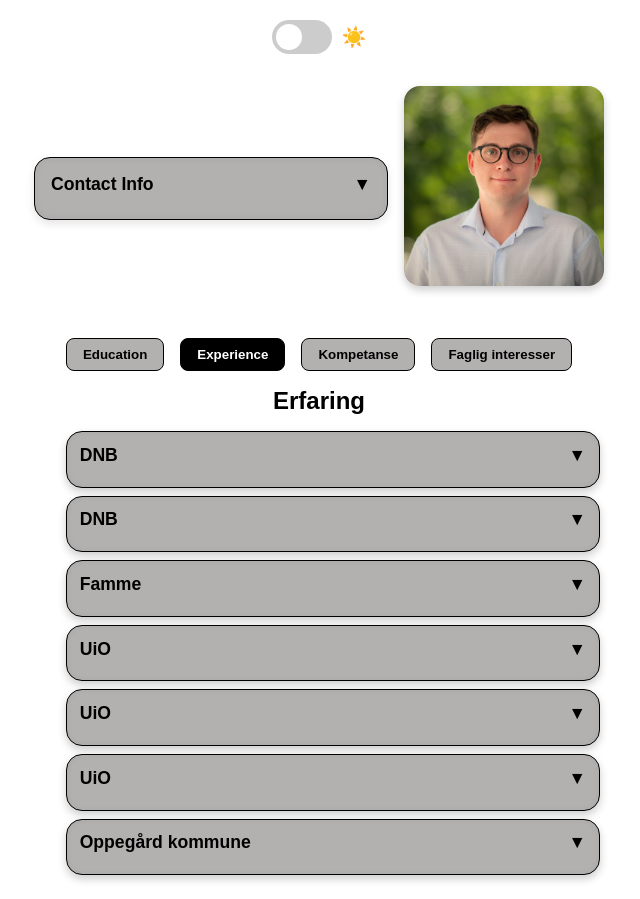
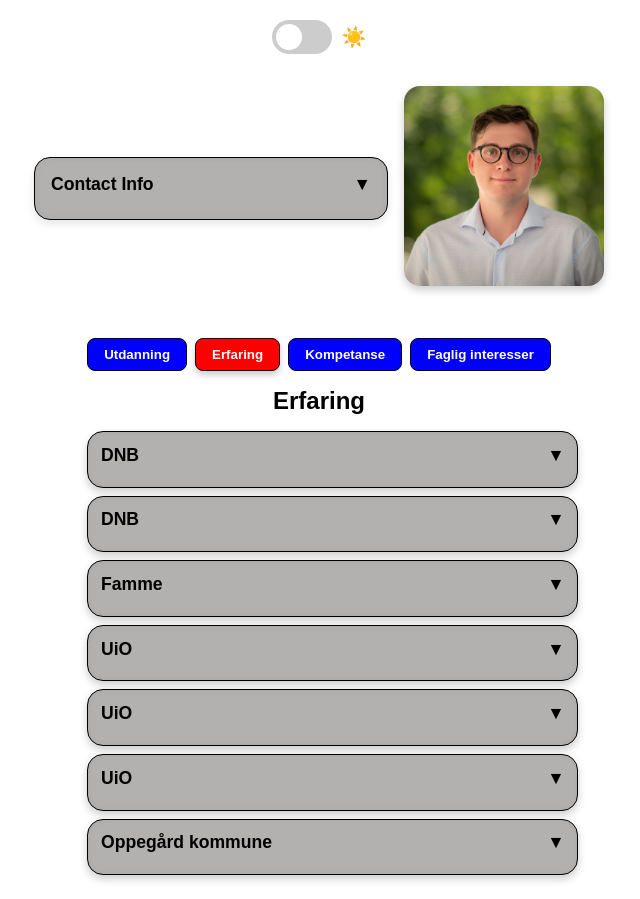
Before and after one commit to larsPalm/about-me, a SvelteKit app: page / in a window 1280 px wide. Shown: the whole page, without its empty margins (321-961 px from the left). Built offline with nearby package versions, Linux system fonts and the light colour scheme.

Commit message:
enkle forbedringer

```diff
--- a/src/components/ContentSwitch.svelte
+++ b/src/components/ContentSwitch.svelte
@@ -5,7 +5,7 @@
     import Competance from "./Competance.svelte";
     import TechPreferance from "./TechPreferance.svelte";
 
-    const tabs = ["Education", "Experience", "Kompetanse", "Faglig interesser"];
+    const tabs = ["Utdanning", "Erfaring", "Kompetanse", "Faglig interesser"];
     const activeTab = writable(tabs[1]);
 
     const setTab = (tab: string) => {
@@ -26,9 +26,9 @@
     </div>
 
     <div class="tab-content">
-        {#if $activeTab === "Education"}
+        {#if $activeTab === "Utdanning"}
             <EducationDisplay />
-        {:else if $activeTab === "Experience"}
+        {:else if $activeTab === "Erfaring"}
             <ExperienceList />
         {:else if $activeTab === "Faglig interesser"}
             <TechPreferance />
@@ -39,49 +39,39 @@
 </div>
 
 <style>
-    .tab-buttons {
-        display: flex;
-        justify-content: center;
-        gap: 1rem;
-        margin-bottom: 1rem;
-    }
-
-    .tab-buttons button {
+    button {
         padding: 0.5rem 1rem;
         border-radius: 0.5rem;
         border: 1px solid var(--text);
-        background: var(--comp-bg);
+        background-color: blue;
+        color: white;
         cursor: pointer;
         font-weight: bold;
         transition:
-            background 0.2s,
-            color 0.2s;
+            background-color 0.25s ease,
+            color 0.25s ease,
+            box-shadow 0.25s ease;
     }
 
-    .tab-buttons button.active {
-        background: var(--text);
+    /* Active tab */
+    button.active {
+        background-color: #ff0000;
+        color: var(--bg);
+        box-shadow: 0 4px 6px rgba(0, 0, 0, 0.2);
+    }
+
+    /* Hover effect */
+    button:hover {
+        background-color: var(--comp-bg);
         color: var(--bg);
     }
 
-    .tab-content {
+    /* Optional: spacing for multiple buttons */
+    .tab-buttons {
         display: flex;
+        gap: 0.5rem;
+        flex-wrap: wrap;
         justify-content: center;
-        flex-wrap: wrap;
-        gap: 1rem;
-    }
-
-    .school-list-container {
-        display: flex;
-        flex-wrap: wrap; /* allow wrapping */
-        gap: 1rem;
-        justify-content: center;
-        align-items: flex-start;
-    }
-
-    .school-list-container > * {
-        flex: 0 0 340px; /* fixed width */
-        display: flex;
-        flex-direction: column;
-        margin: 0;
+        margin-bottom: 1rem;
     }
 </style>
--- a/src/components/ThemeToggle.svelte
+++ b/src/components/ThemeToggle.svelte
@@ -3,12 +3,12 @@
     import "../styles/global.scss"; // Import the global styles for theme
     import { theme } from "../stores/themeStore";
 
-    let darkMode = false;
+    let darkMode = true;
 
     // Check for the theme preference when the component mounts
     onMount(() => {
         darkMode = document.documentElement.classList.contains("dark-mode");
-        theme.set("light");
+        theme.set("dark");
     });
 
     // Function to toggle the theme
--- a/src/stores/themeStore.ts
+++ b/src/stores/themeStore.ts
@@ -2,7 +2,7 @@ import { writable } from "svelte/store";
 import { browser } from "$app/environment"; // Import browser check from SvelteKit
 
 // Get the initial theme safely
-const initialTheme = browser && localStorage.getItem("theme") === "dark" ? "dark" : "light";
+const initialTheme = "dark";
 
 export const theme = writable(initialTheme);
 
```
